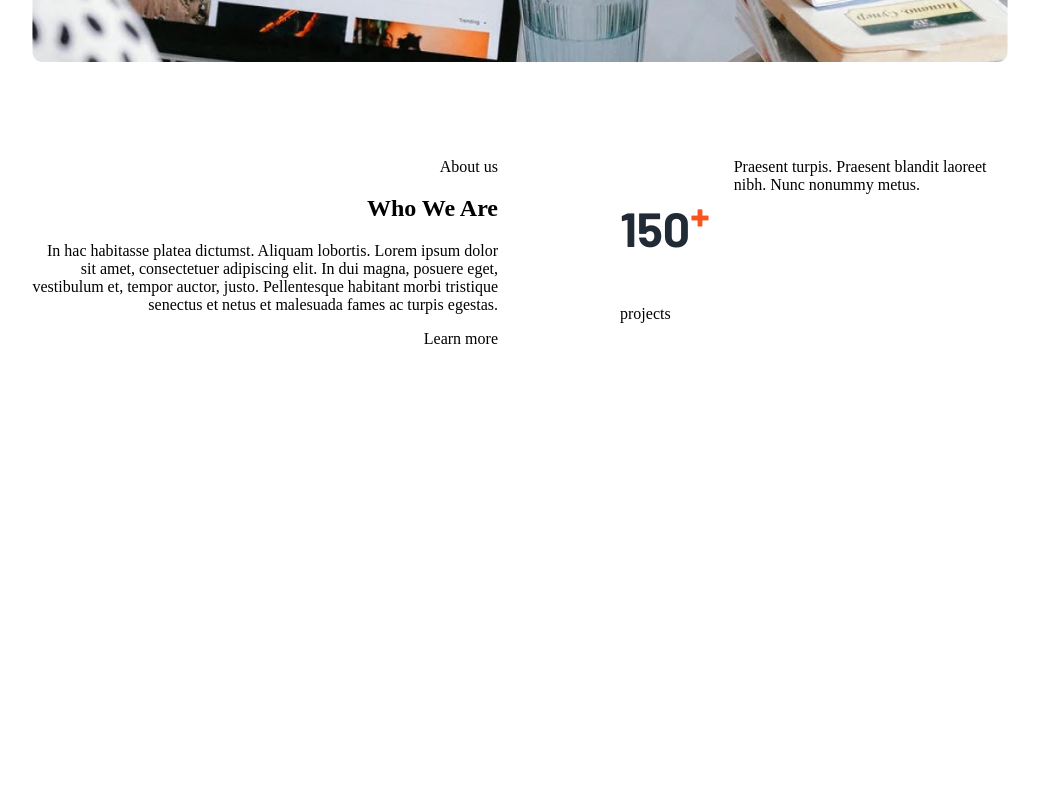
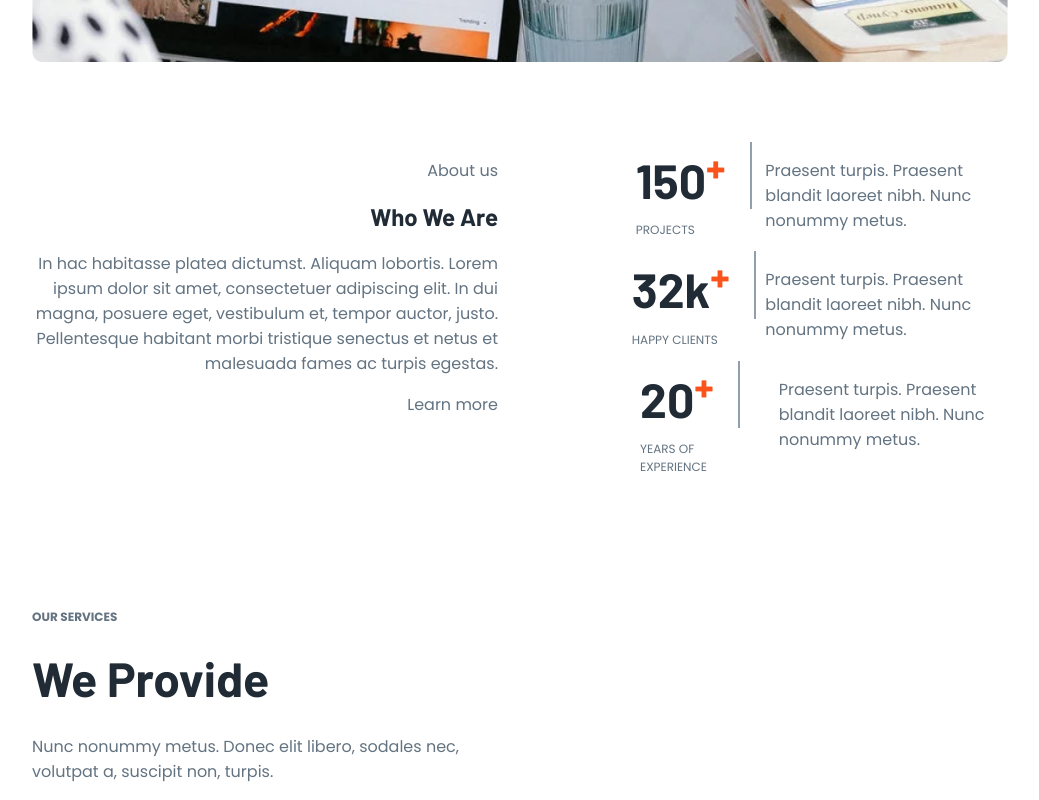
Before and after one commit to anarka312/marketing-page, a React (Create React App) app: page / in a window 1280 px wide. Shown: the part 1702-2502 px from the top of the page, without its empty margins (120-1159 px from the left). Before the commit the page ends 2074 px from the top, so only its background shows below. Built offline with nearby package versions, Linux system fonts and the light colour scheme.

Commit message:
add section services

```diff
--- a/src/App.js
+++ b/src/App.js
@@ -2,6 +2,7 @@ import Header from "./components/Header";
 import Main from "./components/Main";
 import Companies from "./components/Companies";
 import AboutUs from "./components/AboutUs"
+import Services from "./components/Services"
 
 
 
@@ -12,6 +13,7 @@ function HomePage() {
      <Main/>
      <Companies/>
      <AboutUs/>
+     <Services/>
     </div>
   );
 }
--- a/src/components/AboutUs/AboutUs.module.css
+++ b/src/components/AboutUs/AboutUs.module.css
@@ -24,19 +24,52 @@
   text-align: right;
 }
 
-.stats {
-    display: flex;
-    text-align: start;
-    gap: 24px;
+
+.stats_block {
+  display: grid;
+  grid-template-columns: 1fr 2fr; /* Две колонки одинаковой ширины */
+  justify-items: center;
+  /* text-align: center; */
+  gap: 24px;
 }
 
+
 .stats_num {
-    font-size: 48px;
-    line-height: 1.2;
-    color: #212B36;
-    font-family: "Barlow", serif;
+  display: inline-block;
+  line-height: 1.2;
+  font-size: 48px;
+  margin: 0;
+  color: #212b36;
+  font-family: "Barlow", serif;
+  position: relative;
 }
 
-.stats_number > p > sup {
-    color: #FA541C;
+.stats_num::after {
+  content: "";
+  position: absolute;
+  margin: 0 24px;
+  top: 0;
+  bottom: 0;
+  width: 92px;
+  border-left: 2px solid #919EAB; /* Ширина и стиль линии */
 }
+
+.stats_number > h2 > sup {
+  color: #fa541c;
+}
+
+.stats_title {
+  font-size: 12px;
+  text-transform: uppercase;
+  font-family: "Poppins", serif;
+  /* margin-bottom: 20px; */
+}
+
+.styles.stats_ttl {
+  font-family: "Poppins", serif;
+}
+
+.stats .stats_block:nth-child(3) {
+  margin-left: 20px;
+
+}
--- a/src/components/AboutUs/index.jsx
+++ b/src/components/AboutUs/index.jsx
@@ -24,13 +24,47 @@ const AboutUs = () => {
           </div>
 
           <div className={styles.stats}>
-            <div className={styles.stats_number}>
-              <p className={styles.stats_num}>150<sup>+</sup></p>
-              <p className={styles.stats_title}>projects</p>
+            <div className={styles.stats_block}>
+              <div className={styles.stats_number}>
+                <h2 className={styles.stats_num}>
+                  150<sup>+</sup>
+                </h2>
+                <p className={styles.stats_title}>projects</p>
+              </div>
+              <div>
+                <p className={styles.stats_ttl}>
+                  Praesent turpis. Praesent blandit laoreet nibh. Nunc nonummy
+                  metus.
+                </p>
+              </div>
             </div>
-
-            <div>
-              <p>Praesent turpis. Praesent blandit laoreet nibh. Nunc nonummy metus.</p>
+            <div className={styles.stats_block}>
+              <div className={styles.stats_number}>
+                <h2 className={styles.stats_num}>
+                  32k<sup>+</sup>
+                </h2>
+                <p className={styles.stats_title}>Happy clients</p>
+              </div>
+              <div>
+                <p className={styles.stats_ttl}>
+                  Praesent turpis. Praesent blandit laoreet nibh. Nunc nonummy
+                  metus.
+                </p>
+              </div>
+            </div>
+            <div className={styles.stats_block}>
+              <div className={styles.stats_number}>
+                <h2 className={styles.stats_num}>
+                  20<sup>+</sup>
+                </h2>
+                <p className={styles.stats_title}>years of experience</p>
+              </div>
+              <div>
+                <p className={styles.stats_ttl}>
+                  Praesent turpis. Praesent blandit laoreet nibh. Nunc nonummy
+                  metus.
+                </p>
+              </div>
             </div>
           </div>
         </div>
--- /dev/null
+++ b/src/components/Services/Services.module.css
@@ -0,0 +1,24 @@
+.services_section {
+    margin-top: 120px;
+}
+
+.services_content {
+    width: 480px;
+}
+
+.services_content > h3 {
+    font-size: 12px;
+    text-transform: uppercase;
+}
+
+.services_content > h2 {
+    display: inline-block;
+    line-height: 0;
+    font-size: 48px;
+    font-weight: 700;
+    text-transform: capitalize;
+}
+
+.services_content > p {
+    font-size: 16px;
+}
--- /dev/null
+++ b/src/components/Services/index.jsx
@@ -0,0 +1,21 @@
+import React from 'react'
+import styles from './Services.module.css'
+
+const Services = () => {
+  return (
+    <section className="container">
+        <div className={styles.services_section}>
+            <div className={styles.services_content}>
+                <h3>Our Services</h3>
+                <h2>We Provide</h2>
+                <p>Nunc nonummy metus. Donec elit libero, sodales nec,<br/> volutpat a, suscipit non, turpis.</p>
+            </div>
+            <div className={styles.services_cards}>
+
+            </div>
+        </div>
+    </section>
+  )
+}
+
+export default Services
--- a/src/index.css
+++ b/src/index.css
@@ -1,3 +1,19 @@
+
 .container {
-  padding: 0 144px;
+    padding: 0 144px;
 }
+
+p, h3 {
+  color: #637381;
+  font-family: "Poppins", sans-serif;
+}
+
+h1, h2 {
+  font-family: "Barlow", sans-serif;
+  color: #212B36;
+}
+
+button {
+  border: none;
+  font-family: "Be Vietnam Pro", sans-serif;
+}
```
